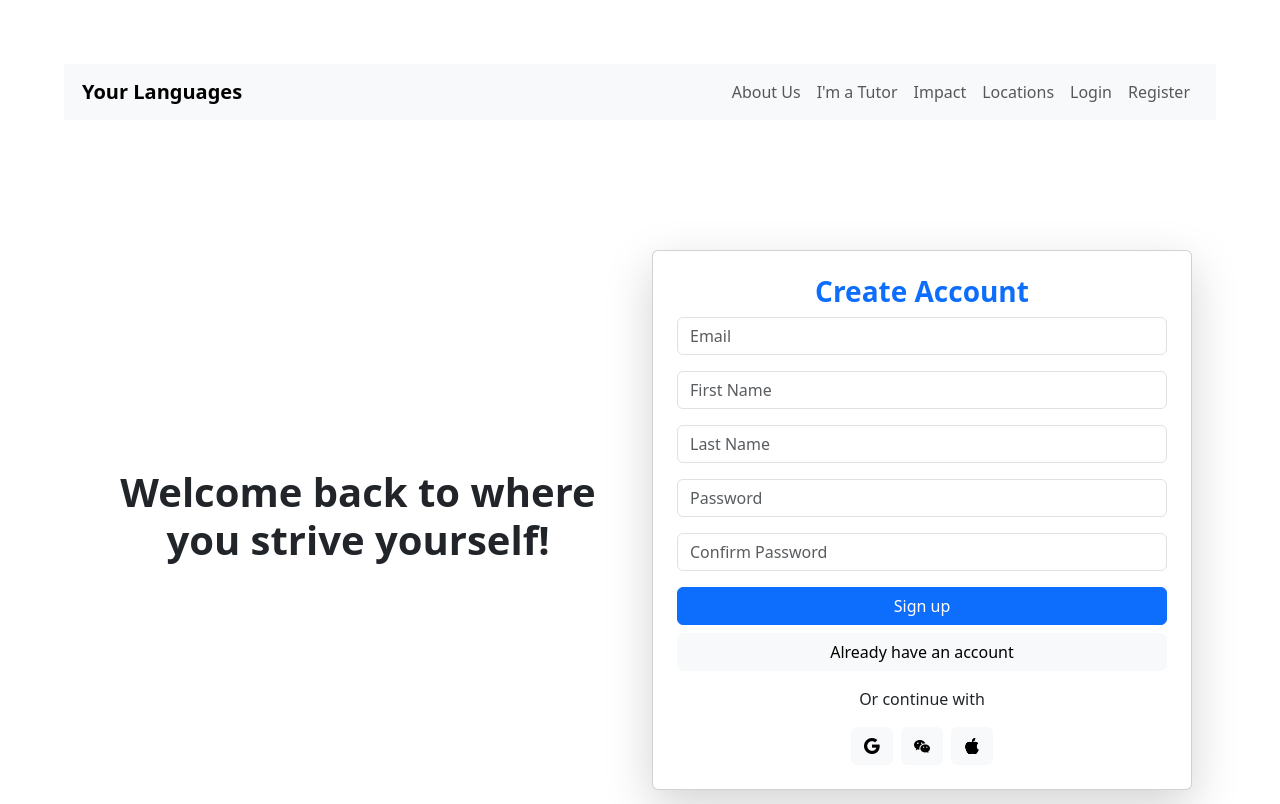
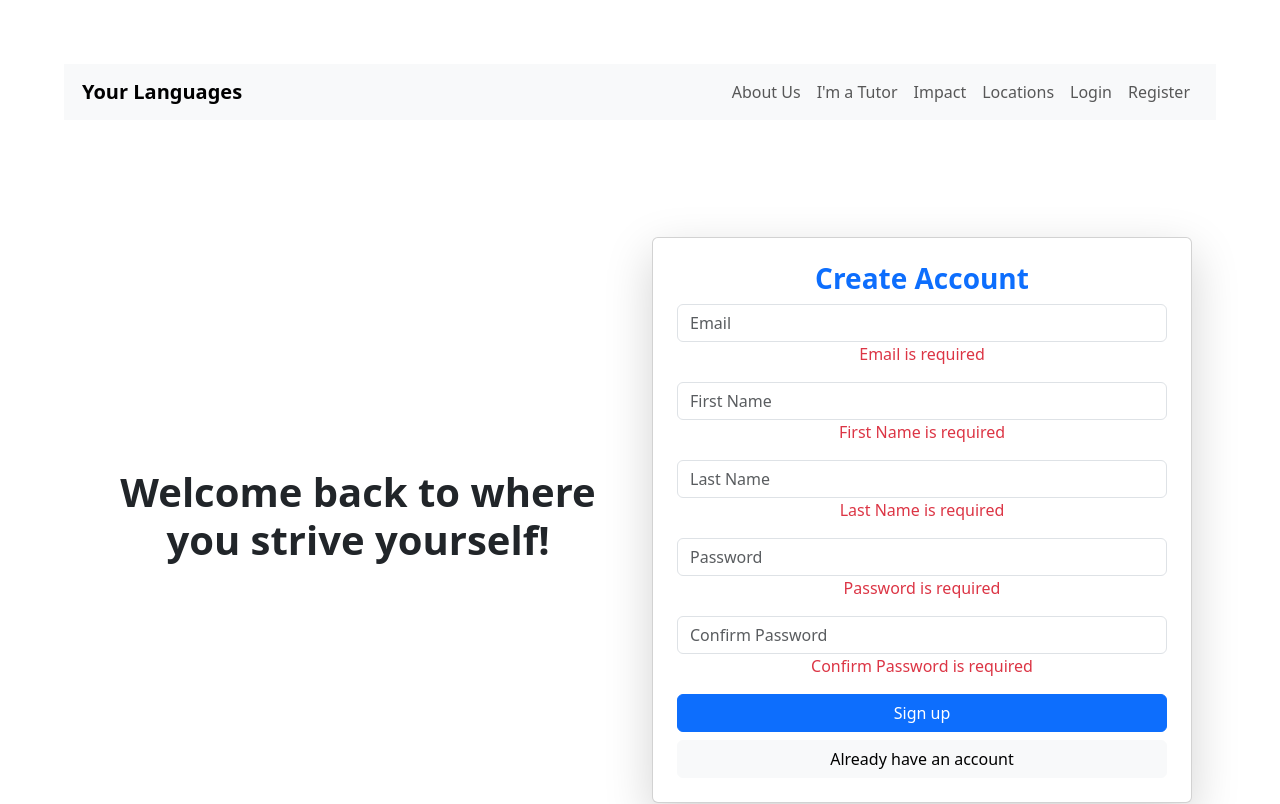
Before and after one commit to MaribelWang/LP_YourLanguages_Vue3, a Vue app: page /register in a window 1280 px wide. Shown: the top 804 px of the page. Built offline with nearby package versions, Linux system fonts and the light colour scheme.

Commit message:
implement VeeValidate and yup for register form to advance validation

```diff
--- a/src/views/Register.vue
+++ b/src/views/Register.vue
@@ -7,95 +7,130 @@
       <div class="col-md-6 d-flex flex-column justify-content-center">
         <div class="card p-4 shadow-lg">
           <h3 class="text-primary text-center fw-bold">Create Account</h3>
-          <form @submit.prevent="register">
+          <form @submit.prevent="handleFormSubmit">
             <div class="mb-3">
-              <input type="email" class="form-control" placeholder="Email" v-model="email" required>
+              <input
+                v-model="values.email"
+                type="email"
+                class="form-control"
+                placeholder="Email"
+              />
+              <span v-if="errors.email" class="text-danger">{{ errors.email }}</span>
             </div>
             <div class="mb-3">
-              <input type="text" class="form-control" placeholder="First Name" v-model="firstName" required>
+              <input
+                v-model="values.firstName"
+                type="text"
+                class="form-control"
+                placeholder="First Name"
+              />
+              <span v-if="errors.firstName" class="text-danger">{{ errors.firstName }}</span>
             </div>
             <div class="mb-3">
-              <input type="text" class="form-control" placeholder="Last Name" v-model="lastName" required>
+              <input
+                v-model="values.lastName"
+                type="text"
+                class="form-control"
+                placeholder="Last Name"
+              />
+              <span v-if="errors.lastName" class="text-danger">{{ errors.lastName }}</span>
             </div>
             <div class="mb-3">
-              <input type="password" class="form-control" placeholder="Password" v-model="password" required>
+              <input
+                v-model="values.password"
+                type="password"
+                class="form-control"
+                placeholder="Password"
+              />
+              <span v-if="errors.password" class="text-danger">{{ errors.password }}</span>
             </div>
             <div class="mb-3">
-              <input type="password" class="form-control" placeholder="Confirm Password" v-model="confirmPassword" required>
+              <input
+                v-model="values.confirmPassword"
+                type="password"
+                class="form-control"
+                placeholder="Confirm Password"
+              />
+              <span v-if="errors.confirmPassword" class="text-danger">
+                {{ errors.confirmPassword }}
+              </span>
             </div>
             <p v-if="errorMessage" class="text-danger text-center">{{ errorMessage }}</p>
             <p v-if="successMessage" class="text-success text-center">{{ successMessage }}</p>
-            <button class="btn btn-primary w-100">Sign up</button>
-            <button class="btn btn-light w-100 mt-2" @click="navigateToLogin">Already have an account</button>
+            <button type="submit" class="btn btn-primary w-100">Sign up</button>
+            <button
+              type="button"
+              class="btn btn-light w-100 mt-2"
+              @click.prevent="navigateToLogin"
+            >
+              Already have an account
+            </button>
           </form>
-          <div class="text-center mt-3">
-            <p>Or continue with</p>
-            <div class="d-flex justify-content-center gap-2">
-              <button class="btn btn-light">
-                <i class="bi bi-google"></i>
-              </button>
-              <button class="btn btn-light">
-                <i class="bi bi-wechat"></i>
-              </button>
-              <button class="btn btn-light">
-                <i class="bi bi-apple"></i>
-              </button>
-            </div>
-          </div>
         </div>
       </div>
     </div>
   </div>
 </template>
-
 <script setup>
 import { ref } from 'vue';
+import { useRouter } from 'vue-router';
+import { useForm, useField } from 'vee-validate';
+import * as yup from 'yup';
 import axios from 'axios';
-import { useRouter } from 'vue-router';
+
 
 const router = useRouter();
-const email = ref('');
-const password = ref('');
-const confirmPassword = ref('');
-const firstName = ref('');
-const lastName = ref('');
+
+
+const schema = yup.object({
+  email: yup.string().email('Please enter a valid email').required('Email is required'),
+  firstName: yup.string().required('First Name is required'),
+  lastName: yup.string().required('Last Name is required'),
+  password: yup
+    .string()
+    .min(6, 'Password must be at least 6 characters')
+    .required('Password is required'),
+  confirmPassword: yup
+    .string()
+    .oneOf([yup.ref('password')], 'Passwords must match')
+    .required('Confirm Password is required'),
+});
+
+
+const { handleSubmit, values, errors } = useForm({
+  validationSchema: schema,
+});
+
 const errorMessage = ref('');
 const successMessage = ref('');
+const loading = ref(false);
 
-const register = async () => {
+
+const handleFormSubmit = handleSubmit(async () => {
   errorMessage.value = '';
   successMessage.value = '';
-
-  if (!email.value.includes('@')) {
-    errorMessage.value = 'Please enter a valid email address.';
-    return;
-  }
-  if (password.value.length < 6) {
-    errorMessage.value = 'Password must have at least 6 characters.';
-    return;
-  }
-  if (password.value !== confirmPassword.value) {
-    errorMessage.value = 'Passwords do not match.';
-    return;
-  }
+  loading.value = true;
 
   try {
     const response = await axios.post('https://reqres.in/api/register', {
-      email: email.value,
-      password: password.value
+      email: values.email,
+      password: values.password,
     });
-// Redirect to home page
+
     if (response.data.token) {
-      successMessage.value = 'Registration successful! Redirecting to home...';
+      successMessage.value = 'Registration successful! Redirecting...';
       localStorage.setItem('token', response.data.token);
+
       setTimeout(() => {
         router.push('/');
       }, 2000);
     }
   } catch (error) {
     errorMessage.value = 'Registration failed. Please try again.';
+  } finally {
+    loading.value = false;
   }
-};
+});
 
 const navigateToLogin = () => {
   router.push('/login');
```
